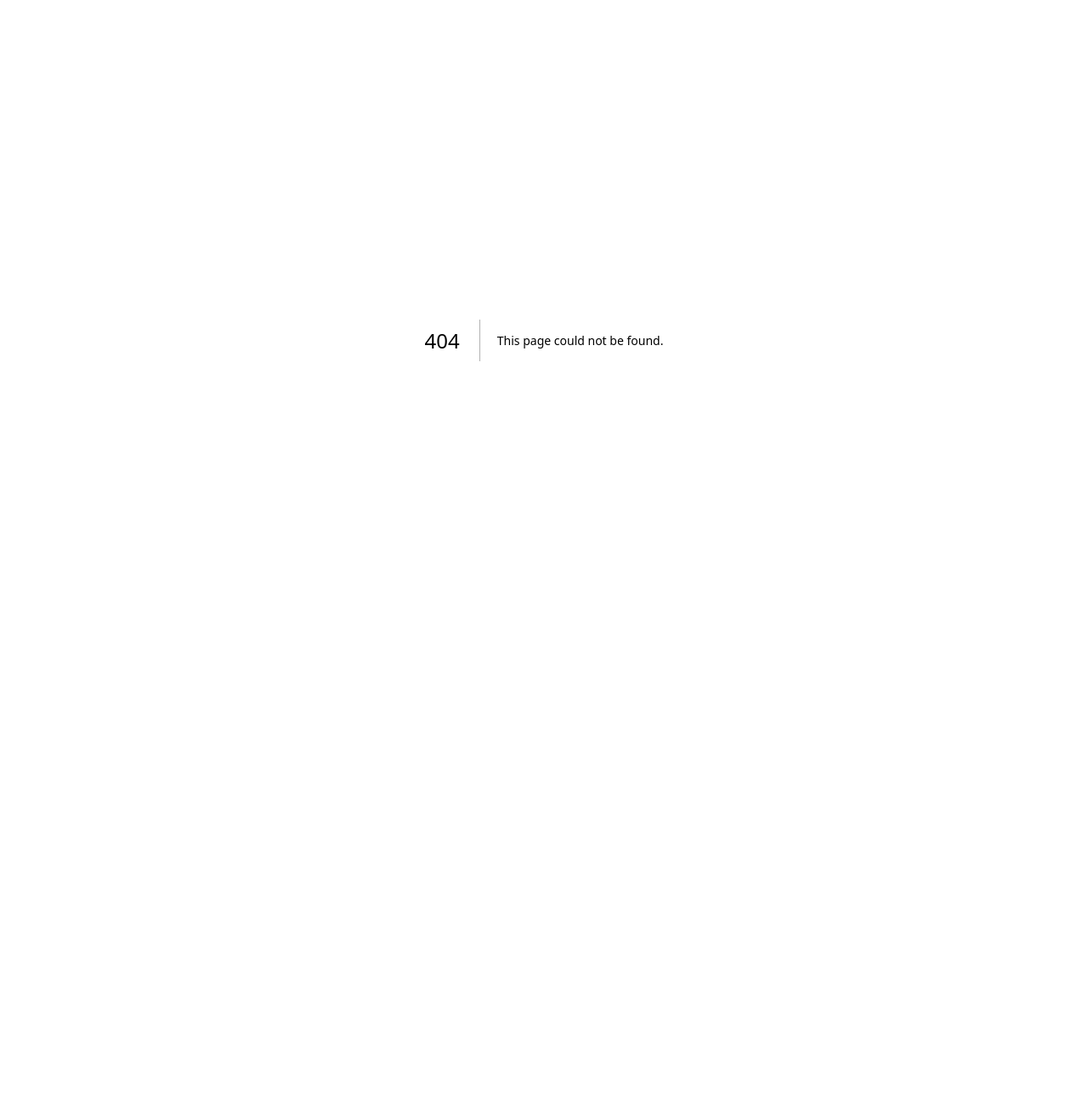
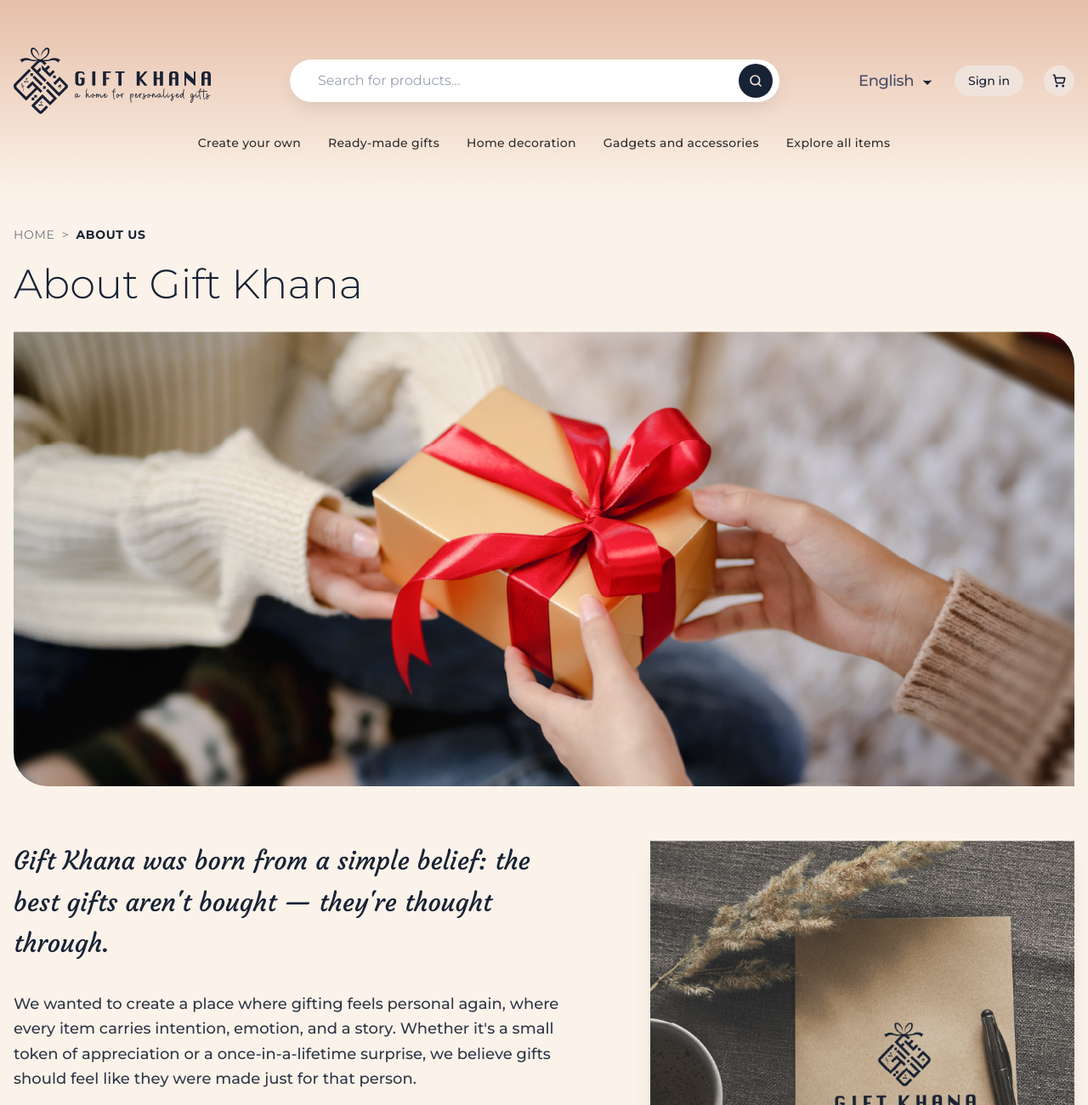
Before and after one commit to Webgenius0/gift-khana, a Next.js app: page /about-us in a window 1280 px wide. Before the commit this address had no page. Shown: the top 1300 px of the page at 85% size. Before the commit the page ends 800 px from the top, so only its background shows below. Built offline with nearby package versions, Linux system fonts and the light colour scheme.

Commit message:
feat: about us page created

```diff
--- /dev/null
+++ b/src/app/about-us/page.jsx
@@ -0,0 +1,11 @@
+
+import AboutUsPage from '@/templates/AboutUsPage';
+
+export const metadata = {
+    title: 'About Us | Gift Khana',
+    description: 'Learn about the story and values behind Gift Khana.',
+};
+
+export default function Page() {
+    return <AboutUsPage />;
+}
--- /dev/null
+++ b/src/cms/aboutUsData.js
@@ -0,0 +1,17 @@
+
+import bannerImage from "@/assets/about_us/about_us_banner.png";
+import sideImage from "@/assets/about_us/about_us_giftlhana.png";
+
+export const aboutUsData = {
+    title: "About Gift Khana",
+    bannerImage: bannerImage,
+    content: {
+        intro: "Gift Khana was born from a simple belief: the best gifts aren't bought — they're thought through.",
+        paragraphs: [
+            "We wanted to create a place where gifting feels personal again, where every item carries intention, emotion, and a story. Whether it's a small token of appreciation or a once-in-a-lifetime surprise, we believe gifts should feel like they were made just for that person.",
+            "At Gift Khana, you design it — and we take care of the rest. From concept to creation, we turn ideas into beautifully crafted gifts using quality materials, thoughtful details, and careful finishing. Our process is hands-on, collaborative, and driven by love for design and storytelling.",
+            "Because to us, gifting isn't about trends or occasions — it's about connection, joy, and making someone feel truly seen."
+        ],
+        sideImage: sideImage
+    }
+};
--- a/src/cms/footerData.js
+++ b/src/cms/footerData.js
@@ -3,7 +3,7 @@ export const footerData = {
         { label: "My Account", href: "#" },
         { label: "Track my order", href: "#" },
         { label: "Return Policy", href: "#" },
-        { label: "About us", href: "#" }
+        { label: "About us", href: "/about-us" }
     ],
     contact: {
         phone: "+201225722929"
--- a/src/components/Shared/NavBar/Header.jsx
+++ b/src/components/Shared/NavBar/Header.jsx
@@ -6,8 +6,9 @@ import { Search, ShoppingCart, Menu, X } from 'lucide-react';
 import LanguageSelector from './LanguageSelector';
 import Link from 'next/link';
 import CommonContainer from '../CommonContainer/CommonContainer';
+import { cn } from '@/lib/utils';
 
-export default function Header() {
+export default function Header({ className }) {
     const [isMenuOpen, setIsMenuOpen] = useState(false);
 
     const navLinks = [
@@ -19,7 +20,7 @@ export default function Header() {
     ];
 
     return (
-        <header className='font-montserrat'>
+        <header className={cn('font-montserrat', className)}>
             <CommonContainer>
                 <div className="flex items-center justify-between gap-4">
                     {/* Logo Section */}
--- /dev/null
+++ b/src/templates/AboutUsPage.jsx
@@ -0,0 +1,75 @@
+"use client";
+import React from "react";
+import Image from "next/image";
+import Header from "@/components/Shared/NavBar/Header";
+import Footer from "@/components/Shared/Footer/Footer";
+import CommonContainer from "@/components/Shared/CommonContainer/CommonContainer";
+import { aboutUsData } from "@/cms/aboutUsData";
+
+export default function AboutUsPage() {
+    return (
+        <div className="min-h-screen bg-[#FBF3EA]">
+            {/* Header */}
+            <Header className="bg-linear-to-b from-[#E6BFA9] to-[#FBF3EA] py-10" />
+
+            <CommonContainer className="pt-8">
+                {/* Breadcrumbs */}
+                <div className="text-sm font-montserrat text-secondary/60 mb-6 uppercase tracking-wider">
+                    <span>HOME</span>
+                    <span className="mx-2">&gt;</span>
+                    <span className="text-secondary font-bold">About us</span>
+                </div>
+
+                {/* Page Title */}
+                <h1 className="text-4xl md:text-5xl font-light text-secondary font-montserrat mb-8">
+                    {aboutUsData.title}
+                </h1>
+
+                {/* Banner Image */}
+                <div className="relative w-full aspect-[21/9] rounded-tr-[40px] rounded-bl-[40px] overflow-hidden mb-16">
+                    <Image
+                        src={aboutUsData.bannerImage}
+                        alt="About Us Banner"
+                        fill
+                        className="object-cover"
+                        priority
+                    />
+                </div>
+
+                {/* Content Section */}
+                <div className="flex flex-col lg:flex-row gap-12 lg:gap-20 mb-20">
+                    {/* Text Content */}
+                    <div className="flex-1 font-courgette text-secondary space-y-8">
+                        {/* Intro Quote */}
+                        <p className="text-2xl md:text-3xl font-medium leading-relaxed">
+                            {aboutUsData.content.intro}
+                        </p>
+
+                        {/* Paragraphs */}
+                        <div className="font-montserrat text-base md:text-lg space-y-6 leading-relaxed text-secondary/90 font-medium">
+                            {aboutUsData.content.paragraphs.map((paragraph, index) => (
+                                <p key={index} className={index === 1 ? "" : ""}>
+                                    {paragraph}
+                                </p>
+                            ))}
+                        </div>
+                    </div>
+
+                    {/* Side Image */}
+                    <div className="lg:w-2/5 relative aspect-square rounded-none overflow-hidden shadow-xl">
+                        {/* Paper texture overlay effect could be added here if needed */}
+                        <Image
+                            src={aboutUsData.content.sideImage}
+                            alt="Gift Khana Branding"
+                            fill
+                            className="object-cover"
+                        />
+                    </div>
+                </div>
+            </CommonContainer>
+
+            {/* Footer */}
+            <Footer />
+        </div>
+    );
+}
```
Also changed, not shown: src/assets/about_us/about_us_banner.png (added), src/assets/about_us/about_us_giftlhana.png (added).
